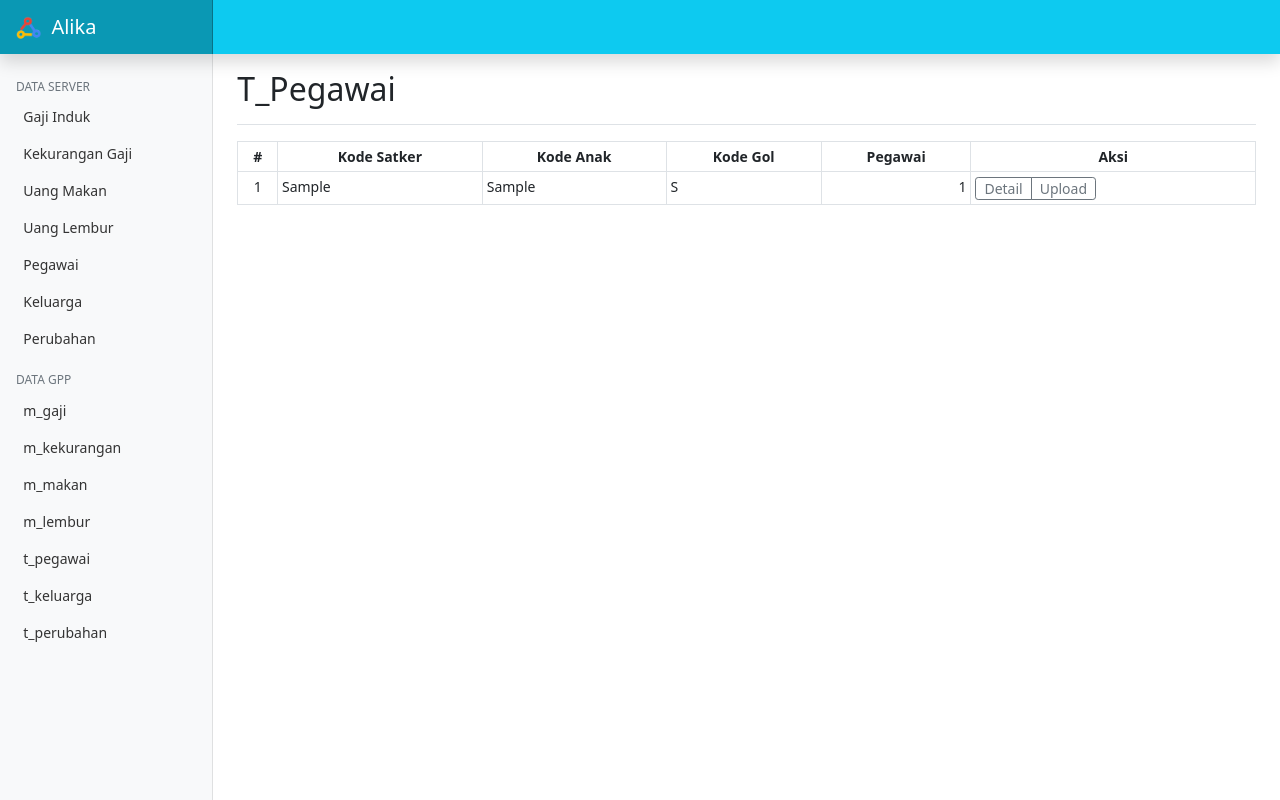
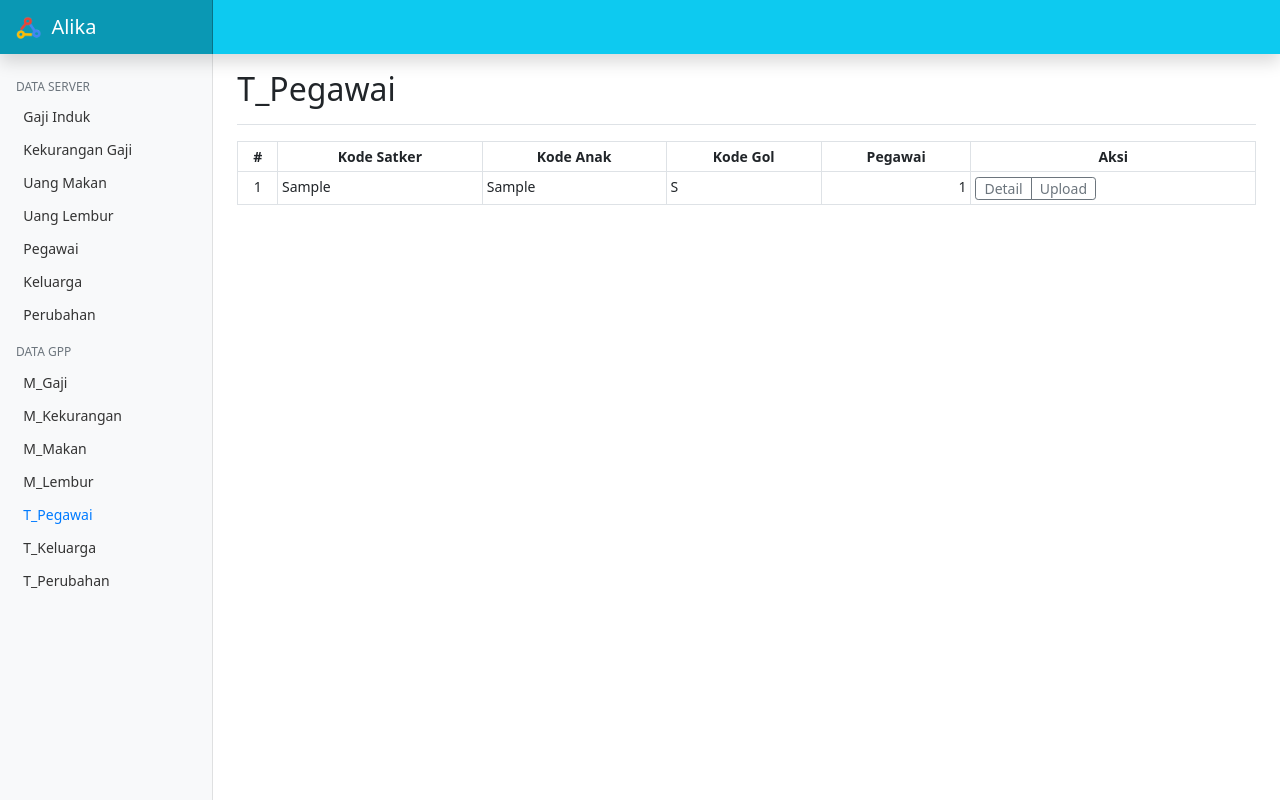
Before and after one commit to danakristiawan/y-alika, a CodeIgniter app: page /y-alika/index.php/t_pegawai/index in a window 1280 px wide. Run offline with CodeIgniter, Linux system fonts and the light colour scheme; tables that the repository leaves empty or names only in its code hold one stand-in row (values such as "Sample post").

Commit message:
next commit

```diff
--- a/application/helpers/alika_helper.php
+++ b/application/helpers/alika_helper.php
@@ -12,8 +12,8 @@ defined('BASEPATH') or exit('No direct script access allowed');
 
 function base_uri()
 {
-    $base_uri = 'http://10.10.1.76/v2021/api/';
-    // $base_uri = 'http://localhost:8888/x-alika/api/';
+    // $base_uri = 'http://10.10.1.76/v2021/api/';
+    $base_uri = 'http://localhost:8888/x-alika/api/';
     return $base_uri;
 }
 
--- a/application/views/template/sidebar.php
+++ b/application/views/template/sidebar.php
@@ -3,82 +3,91 @@
         <h6 class="sidebar-heading d-flex justify-content-between align-items-center px-3 mt-3 mb-1 text-muted">
             <span>Data Server</span>
         </h6>
+        <?php
+        $menu1 = [
+            [
+                'name' => 'Gaji Induk',
+                'url' => 'gaji'
+            ],
+            [
+                'name' => 'Kekurangan Gaji',
+                'url' => 'kekurangan'
+            ],
+            [
+                'name' => 'Uang Makan',
+                'url' => 'uang-makan'
+            ],
+            [
+                'name' => 'Uang Lembur',
+                'url' => 'uang-lembur'
+            ],
+            [
+                'name' => 'Pegawai',
+                'url' => 'pegawai'
+            ],
+            [
+                'name' => 'Keluarga',
+                'url' => 'keluarga'
+            ],
+            [
+                'name' => 'Perubahan',
+                'url' => 'perubahan'
+            ],
+
+        ];
+        ?>
         <ul class="nav flex-column">
+            <?php foreach ($menu1 as $r) : ?>
                 <li class="nav-item">
-                <a class="nav-link <?= $this->uri->segment(1) == 'gaji' ? 'active' : ''; ?>" href="<?= base_url('gaji'); ?>">
-                    &nbsp; Gaji Induk
+                    <a class="nav-link <?= $this->uri->segment(1) == $r['url'] ? 'active' : ''; ?> pb-1" href="<?= base_url() . $r['url']; ?>">
+                        &nbsp; <?= $r['name']; ?>
                     </a>
                 </li>
-            <li class="nav-item">
-                <a class="nav-link <?= $this->uri->segment(1) == 'kekurangan' ? 'active' : ''; ?>" href="<?= base_url('kekurangan'); ?>">
-                    &nbsp; Kekurangan Gaji
-                </a>
-            </li>
-            <li class="nav-item">
-                <a class="nav-link <?= $this->uri->segment(1) == 'uang-makan' ? 'active' : ''; ?>" href="<?= base_url('uang-makan'); ?>">
-                    &nbsp; Uang Makan
-                </a>
-            </li>
-            <li class="nav-item">
-                <a class="nav-link <?= $this->uri->segment(1) == 'uang-lembur' ? 'active' : ''; ?>" href="<?= base_url('uang-lembur'); ?>">
-                    &nbsp; Uang Lembur
-                </a>
-            </li>
-            <li class="nav-item">
-                <a class="nav-link <?= $this->uri->segment(1) == 'pegawai' ? 'active' : ''; ?>" href="<?= base_url('pegawai'); ?>">
-                    &nbsp; Pegawai
-                </a>
-            </li>
-            <li class="nav-item">
-                <a class="nav-link <?= $this->uri->segment(1) == 'keluarga' ? 'active' : ''; ?>" href="<?= base_url('keluarga'); ?>">
-                    &nbsp; Keluarga
-                </a>
-            </li>
-            <li class="nav-item">
-                <a class="nav-link <?= $this->uri->segment(1) == 'perubahan' ? 'active' : ''; ?>" href="<?= base_url('perubahan'); ?>">
-                    &nbsp; Perubahan
-                </a>
-            </li>
+            <?php endforeach; ?>
         </ul>
         <h6 class="sidebar-heading d-flex justify-content-between align-items-center px-3 mt-3 mb-1 text-muted">
             <span>Data GPP</span>
         </h6>
+        <?php
+        $menu2 = [
+            [
+                'name' => 'M_Gaji',
+                'url' => 'm_gaji'
+            ],
+            [
+                'name' => 'M_Kekurangan',
+                'url' => 'm_kekurangan'
+            ],
+            [
+                'name' => 'M_Makan',
+                'url' => 'm_makan'
+            ],
+            [
+                'name' => 'M_Lembur',
+                'url' => 'm_lembur'
+            ],
+            [
+                'name' => 'T_Pegawai',
+                'url' => 't_pegawai'
+            ],
+            [
+                'name' => 'T_Keluarga',
+                'url' => 't_keluarga'
+            ],
+            [
+                'name' => 'T_Perubahan',
+                'url' => 't_perubahan'
+            ],
+        ];
+        ?>
         <ul class="nav flex-column">
+            <?php foreach ($menu2 as $r) : ?>
                 <li class="nav-item">
-                <a class="nav-link <?= $this->uri->segment(1) == 'm-gaji' ? 'active' : ''; ?>" href="<?= base_url('m-gaji'); ?>">
-                    &nbsp; m_gaji
+                    <a class="nav-link <?= $this->uri->segment(1) == $r['url'] ? 'active' : ''; ?> pb-1" href="<?= base_url() . $r['url']; ?>">
+                        &nbsp; <?= $r['name']; ?>
                     </a>
                 </li>
-            <li class="nav-item">
-                <a class="nav-link <?= $this->uri->segment(1) == 'm-kekurangan' ? 'active' : ''; ?>" href="<?= base_url('m-kekurangan'); ?>">
-                    &nbsp; m_kekurangan
-                </a>
-            </li>
-            <li class="nav-item">
-                <a class="nav-link <?= $this->uri->segment(1) == 'm-makan' ? 'active' : ''; ?>" href="<?= base_url('m-makan'); ?>">
-                    &nbsp; m_makan
-                </a>
-            </li>
-            <li class="nav-item">
-                <a class="nav-link <?= $this->uri->segment(1) == 'm-lembur' ? 'active' : ''; ?>" href="<?= base_url('m-lembur'); ?>">
-                    &nbsp; m_lembur
-                </a>
-            </li>
-            <li class="nav-item">
-                <a class="nav-link <?= $this->uri->segment(1) == 't-pegawai' ? 'active' : ''; ?>" href="<?= base_url('t-pegawai'); ?>">
-                    &nbsp; t_pegawai
-                </a>
-            </li>
-            <li class="nav-item">
-                <a class="nav-link <?= $this->uri->segment(1) == 't-keluarga' ? 'active' : ''; ?>" href="<?= base_url('t-keluarga'); ?>">
-                    &nbsp; t_keluarga
-                </a>
-            </li>
-            <li class="nav-item">
-                <a class="nav-link <?= $this->uri->segment(1) == 't-perubahan' ? 'active' : ''; ?>" href="<?= base_url('t-perubahan'); ?>">
-                    &nbsp; t_perubahan
-                </a>
-            </li>
+            <?php endforeach; ?>
         </ul>
     </div>
 </nav>
```
Lines whose indentation alone changed are shown as unchanged.
